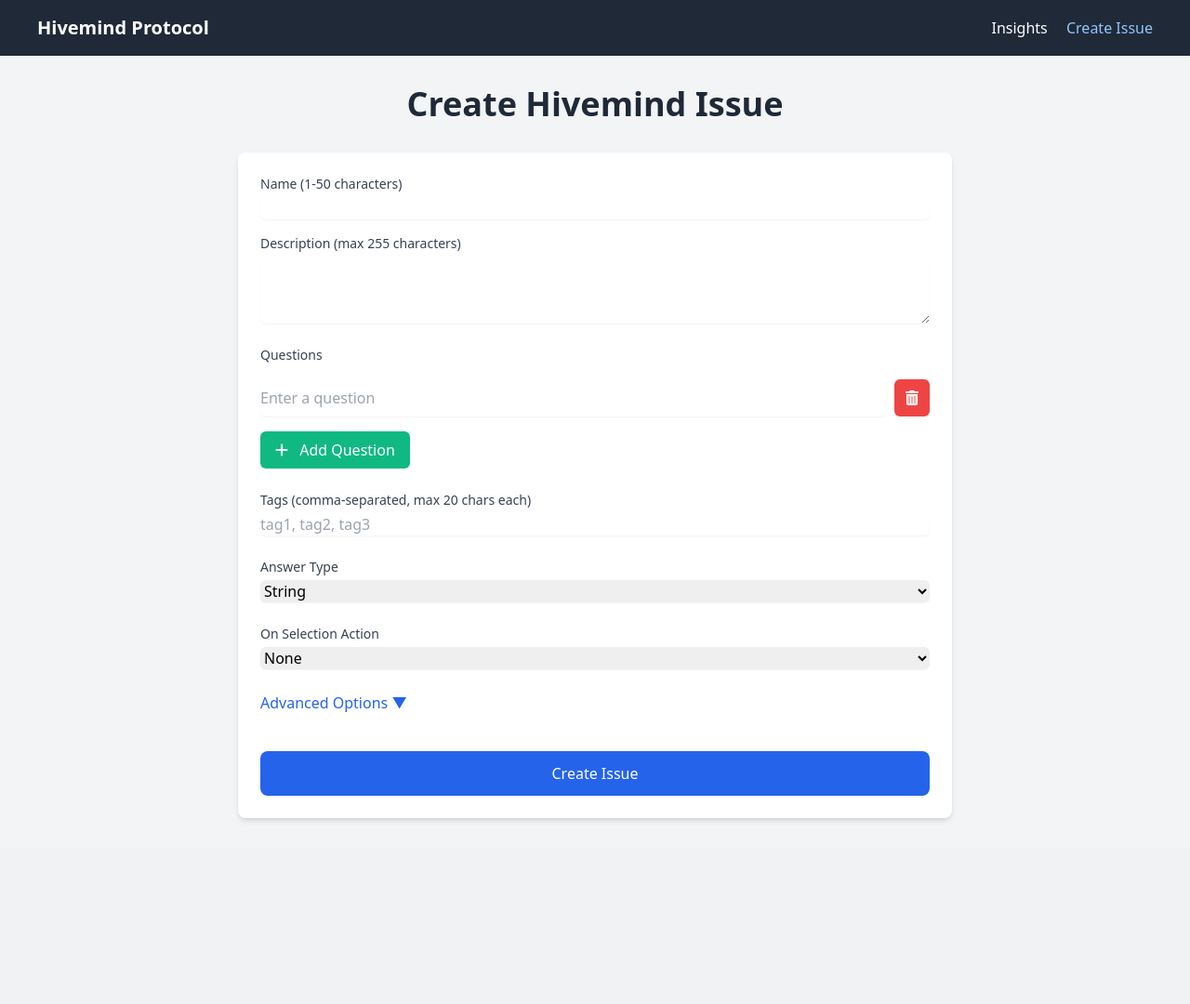
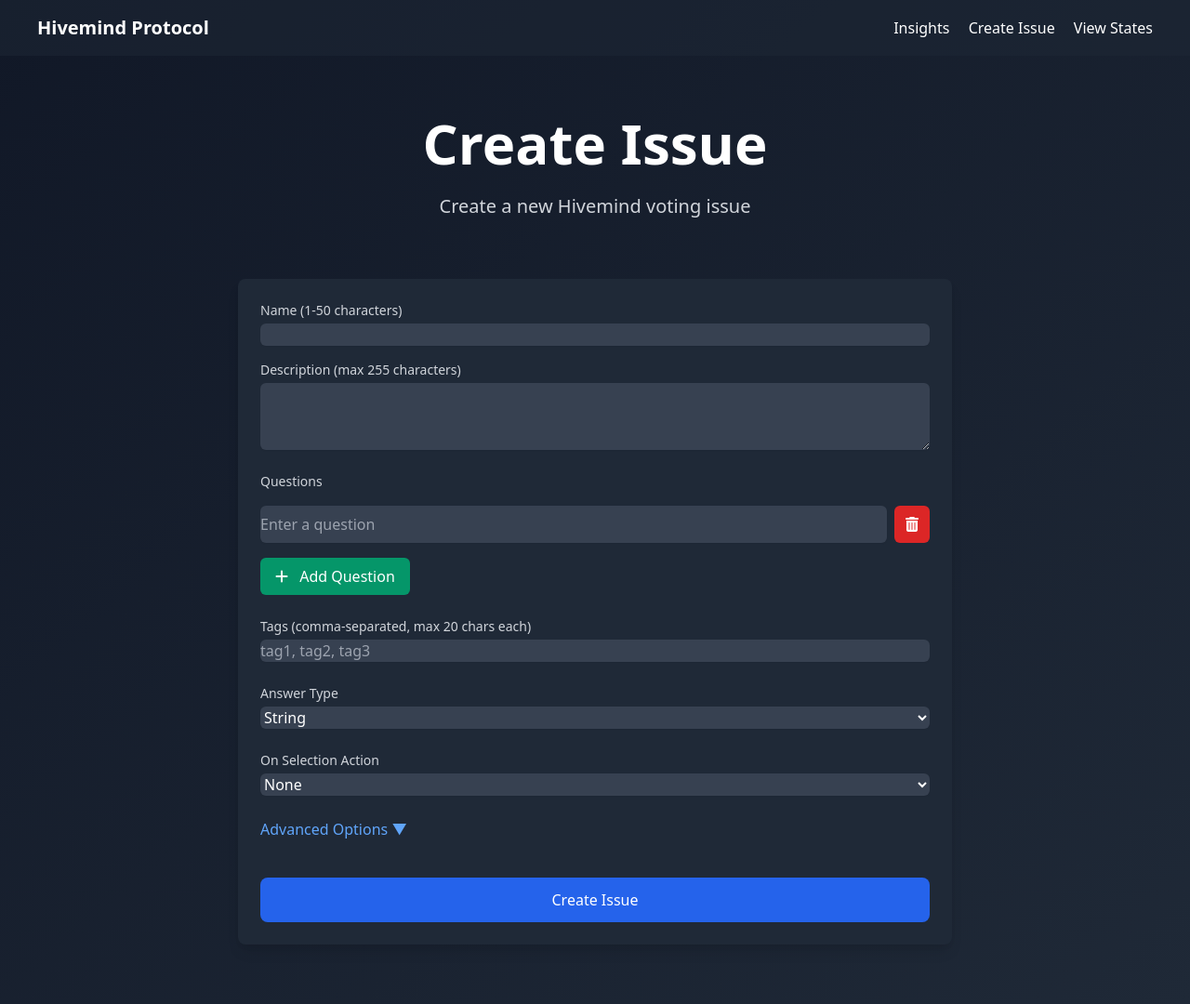
Before and after one commit to ValyrianTech/hivemind-python, a FastAPI app: page /create in a window 1280 px wide. Shown: the whole page at 93% size. Before the commit the page ends 883 px from the top, so only its background shows below. Run offline with FastAPI, Linux system fonts and the light colour scheme.

Commit message:
style: update create page to match dark theme and fix IPFS hash display
- Add dark gradient background and consistent navigation
- Update form styling with dark theme inputs and better contrast
- Fix JavaScript error with firstElementChild
- Fix IPFS hash display in success message
- Improve button and interactive element styling
- Add consistent spacing and typography

```diff
--- a/hivemind/templates/create.html
+++ b/hivemind/templates/create.html
@@ -8,53 +8,57 @@
     <link href="https://cdnjs.cloudflare.com/ajax/libs/font-awesome/6.0.0/css/all.min.css" rel="stylesheet">
     <link rel="stylesheet" href="{{ url_for('static', path='style.css') }}">
 </head>
-<body class="bg-gray-100 min-h-screen">
-    <!-- Navigation -->
-    <nav class="bg-gray-800 text-white p-4">
+<body class="bg-gradient-to-br from-gray-900 to-gray-800 min-h-screen text-white">
+    <nav class="bg-gray-800 bg-opacity-50 text-white p-4">
         <div class="container mx-auto flex justify-between items-center">
             <a href="/" class="text-xl font-bold">Hivemind Protocol</a>
             <div class="space-x-4">
                 <a href="/insights" class="hover:text-blue-300">Insights</a>
-                <a href="/create" class="text-blue-300">Create Issue</a>
+                <a href="/create" class="hover:text-blue-300">Create Issue</a>
+                <a href="/states" class="hover:text-blue-300">View States</a>
             </div>
         </div>
     </nav>
 
-    <div class="container mx-auto px-4 py-8">
-        <h1 class="text-4xl font-bold text-center mb-8 text-gray-800">Create Hivemind Issue</h1>
+    <div class="container mx-auto px-4 py-16">
+        <!-- Hero Section -->
+        <div class="text-center mb-16">
+            <h1 class="text-6xl font-bold mb-6">Create Issue</h1>
+            <p class="text-xl text-gray-300 mb-8">Create a new Hivemind voting issue</p>
+        </div>
 
-        <div class="max-w-3xl mx-auto bg-white rounded-lg shadow-md p-6">
+        <div class="max-w-3xl mx-auto bg-gray-800 rounded-lg shadow-lg p-6">
             <form id="createIssueForm" class="space-y-6">
                 <!-- Basic Information -->
                 <div class="space-y-4">
                     <div>
-                        <label class="block text-sm font-medium text-gray-700">Name (1-50 characters)</label>
+                        <label class="block text-sm font-medium text-gray-300">Name (1-50 characters)</label>
                         <input type="text" id="name" required maxlength="50"
-                               class="mt-1 block w-full rounded-md border-gray-300 shadow-sm focus:border-blue-500 focus:ring-blue-500">
+                               class="mt-1 block w-full rounded-md border-gray-600 bg-gray-700 text-white shadow-sm focus:border-blue-500 focus:ring-blue-500">
                     </div>
 
                     <div>
-                        <label class="block text-sm font-medium text-gray-700">Description (max 255 characters)</label>
+                        <label class="block text-sm font-medium text-gray-300">Description (max 255 characters)</label>
                         <textarea id="description" required maxlength="255" rows="3"
-                                  class="mt-1 block w-full rounded-md border-gray-300 shadow-sm focus:border-blue-500 focus:ring-blue-500"></textarea>
+                                  class="mt-1 block w-full rounded-md border-gray-600 bg-gray-700 text-white shadow-sm focus:border-blue-500 focus:ring-blue-500"></textarea>
                     </div>
                 </div>
 
                 <!-- Questions -->
                 <div class="space-y-4">
-                    <label class="block text-sm font-medium text-gray-700">Questions</label>
+                    <label class="block text-sm font-medium text-gray-300">Questions</label>
                     <div id="questions-container" class="space-y-2">
                         <div class="flex space-x-2">
                             <input type="text" required maxlength="255" placeholder="Enter a question"
-                                   class="flex-1 rounded-md border-gray-300 shadow-sm focus:border-blue-500 focus:ring-blue-500">
+                                   class="flex-1 rounded-md border-gray-600 bg-gray-700 text-white shadow-sm focus:border-blue-500 focus:ring-blue-500">
                             <button type="button" onclick="removeQuestion(this)"
-                                    class="px-3 py-2 bg-red-500 text-white rounded-md hover:bg-red-600 transition-colors duration-200">
+                                    class="px-3 py-2 bg-red-600 text-white rounded-md hover:bg-red-700 transition-colors duration-200 transform hover:scale-105">
                                 <i class="fas fa-trash-alt"></i>
                             </button>
                         </div>
                     </div>
                     <button type="button" onclick="addQuestion()"
-                            class="px-4 py-2 bg-green-500 text-white rounded-md hover:bg-green-600 transition-colors duration-200">
+                            class="px-4 py-2 bg-green-600 text-white rounded-md hover:bg-green-700 transition-colors duration-200 transform hover:scale-105">
                         <i class="fas fa-plus"></i>
                         <span class="ml-2">Add Question</span>
                     </button>
@@ -62,16 +66,16 @@
 
                 <!-- Tags -->
                 <div>
-                    <label class="block text-sm font-medium text-gray-700">Tags (comma-separated, max 20 chars each)</label>
+                    <label class="block text-sm font-medium text-gray-300">Tags (comma-separated, max 20 chars each)</label>
                     <input type="text" id="tags" required placeholder="tag1, tag2, tag3"
-                           class="mt-1 block w-full rounded-md border-gray-300 shadow-sm focus:border-blue-500 focus:ring-blue-500">
+                           class="mt-1 block w-full rounded-md border-gray-600 bg-gray-700 text-white shadow-sm focus:border-blue-500 focus:ring-blue-500">
                 </div>
 
                 <!-- Answer Type -->
                 <div>
-                    <label class="block text-sm font-medium text-gray-700">Answer Type</label>
+                    <label class="block text-sm font-medium text-gray-300">Answer Type</label>
                     <select id="answer_type" required
-                            class="mt-1 block w-full rounded-md border-gray-300 shadow-sm focus:border-blue-500 focus:ring-blue-500">
+                            class="mt-1 block w-full rounded-md border-gray-600 bg-gray-700 text-white shadow-sm focus:border-blue-500 focus:ring-blue-500">
                         <option value="String">String</option>
                         <option value="Bool">Bool</option>
                         <option value="Integer">Integer</option>
@@ -86,9 +90,9 @@
 
                 <!-- On Selection -->
                 <div>
-                    <label class="block text-sm font-medium text-gray-700">On Selection Action</label>
+                    <label class="block text-sm font-medium text-gray-300">On Selection Action</label>
                     <select id="on_selection"
-                            class="mt-1 block w-full rounded-md border-gray-300 shadow-sm focus:border-blue-500 focus:ring-blue-500">
+                            class="mt-1 block w-full rounded-md border-gray-600 bg-gray-700 text-white shadow-sm focus:border-blue-500 focus:ring-blue-500">
                         <option value="">None</option>
                         <option value="Finalize">Finalize</option>
                         <option value="Exclude">Exclude</option>
@@ -99,7 +103,7 @@
                 <!-- Advanced Options Toggle -->
                 <div>
                     <button type="button" onclick="toggleAdvancedOptions()"
-                            class="text-blue-600 hover:text-blue-800 font-medium">
+                            class="text-blue-400 hover:text-blue-300 font-medium transition-colors duration-200">
                         Advanced Options ▼
                     </button>
                 </div>
@@ -108,30 +112,30 @@
                 <div id="advancedOptions" class="hidden space-y-4">
                     <!-- Constraints -->
                     <div>
-                        <label class="block text-sm font-medium text-gray-700">Constraints (JSON)</label>
+                        <label class="block text-sm font-medium text-gray-300">Constraints (JSON)</label>
                         <textarea id="constraints" rows="4" placeholder='{
   "min_length": 1,
   "max_length": 100,
   "choices": ["option1", "option2"]
 }'
-                                  class="mt-1 block w-full rounded-md border-gray-300 shadow-sm focus:border-blue-500 focus:ring-blue-500 font-mono text-sm"></textarea>
+                                  class="mt-1 block w-full rounded-md border-gray-600 bg-gray-700 text-white shadow-sm focus:border-blue-500 focus:ring-blue-500 font-mono text-sm"></textarea>
                     </div>
 
                     <!-- Restrictions -->
                     <div>
-                        <label class="block text-sm font-medium text-gray-700">Restrictions (JSON)</label>
+                        <label class="block text-sm font-medium text-gray-300">Restrictions (JSON)</label>
                         <textarea id="restrictions" rows="4" placeholder='{
   "addresses": ["addr1", "addr2"],
   "options_per_address": 1
 }'
-                                  class="mt-1 block w-full rounded-md border-gray-300 shadow-sm focus:border-blue-500 focus:ring-blue-500 font-mono text-sm"></textarea>
+                                  class="mt-1 block w-full rounded-md border-gray-600 bg-gray-700 text-white shadow-sm focus:border-blue-500 focus:ring-blue-500 font-mono text-sm"></textarea>
                     </div>
                 </div>
 
                 <!-- Submit Button -->
                 <div class="pt-4">
                     <button type="submit"
-                            class="w-full px-6 py-3 bg-blue-600 text-white rounded-lg hover:bg-blue-700 focus:outline-none focus:ring-2 focus:ring-blue-500">
+                            class="w-full px-6 py-3 bg-blue-600 text-white rounded-lg hover:bg-blue-700 focus:outline-none focus:ring-2 focus:ring-blue-500 transform hover:scale-105 transition duration-200">
                         Create Issue
                     </button>
                 </div>
@@ -139,12 +143,12 @@
 
             <!-- Result Display -->
             <div id="result" class="mt-6 hidden">
-                <div class="bg-green-50 border border-green-200 rounded-md p-4">
-                    <h3 class="text-lg font-medium text-green-800">Issue Created Successfully!</h3>
-                    <p class="mt-2 text-sm text-green-600">IPFS CID: <span id="issueCid" class="font-mono"></span></p>
+                <div class="bg-gray-700 border border-green-500 rounded-md p-4">
+                    <h3 class="text-lg font-medium text-green-400">Issue Created Successfully!</h3>
+                    <p class="mt-2 text-sm text-gray-300">IPFS CID: <span id="issueCid" class="font-mono text-blue-400"></span></p>
                     <div class="mt-4">
                         <a id="viewInsights" href="#"
-                           class="text-green-700 hover:text-green-900 font-medium">
+                           class="text-blue-400 hover:text-blue-300 font-medium transition-colors duration-200">
                             View in Insights →
                         </a>
                     </div>
@@ -160,9 +164,9 @@
             div.className = 'flex space-x-2';
             div.innerHTML = `
                 <input type="text" required maxlength="255" placeholder="Enter a question"
-                       class="flex-1 rounded-md border-gray-300 shadow-sm focus:border-blue-500 focus:ring-blue-500">
+                       class="flex-1 rounded-md border-gray-600 bg-gray-700 text-white shadow-sm focus:border-blue-500 focus:ring-blue-500">
                 <button type="button" onclick="removeQuestion(this)"
-                        class="px-3 py-2 bg-red-500 text-white rounded-md hover:bg-red-600 transition-colors duration-200">
+                        class="px-3 py-2 bg-red-600 text-white rounded-md hover:bg-red-700 transition-colors duration-200 transform hover:scale-105">
                     <i class="fas fa-trash-alt"></i>
                 </button>
             `;
@@ -204,22 +208,23 @@
                 on_selection: document.getElementById('on_selection').value || null
             };
 
-            // Parse JSON fields if not empty
+            // Parse JSON fields if they're not empty
             const constraints = document.getElementById('constraints').value.trim();
+            const restrictions = document.getElementById('restrictions').value.trim();
+
             if (constraints) {
                 try {
                     data.constraints = JSON.parse(constraints);
-                } catch (e) {
+                } catch (error) {
                     alert('Invalid JSON in constraints field');
                     return;
                 }
             }
 
-            const restrictions = document.getElementById('restrictions').value.trim();
             if (restrictions) {
                 try {
                     data.restrictions = JSON.parse(restrictions);
-                } catch (e) {
+                } catch (error) {
                     alert('Invalid JSON in restrictions field');
                     return;
                 }
@@ -234,23 +239,32 @@
                     body: JSON.stringify(data)
                 });
 
-                if (!response.ok) {
-                    const error = await response.json();
-                    throw new Error(error.detail || 'Failed to create issue');
-                }
-
                 const result = await response.json();
 
-                // Show success message
-                document.getElementById('result').classList.remove('hidden');
-                document.getElementById('issueCid').textContent = result.cid;
-                document.getElementById('viewInsights').href = `/insights?ipfs_hash=${result.cid}`;
+                if (response.ok) {
+                    const resultDiv = document.getElementById('result');
+                    const issueCid = document.getElementById('issueCid');
+                    const viewInsights = document.getElementById('viewInsights');
 
-                // Clear form
-                e.target.reset();
+                    issueCid.textContent = result.cid;
+                    viewInsights.href = `/insights?ipfs_hash=${result.cid}`;
+                    resultDiv.classList.remove('hidden');
 
+                    // Clear form
+                    document.getElementById('createIssueForm').reset();
+                    const questionsContainer = document.getElementById('questions-container');
+                    while (questionsContainer.children.length > 1) {
+                        questionsContainer.lastChild.remove();
+                    }
+                    const firstQuestion = questionsContainer.firstElementChild;
+                    if (firstQuestion) {
+                        firstQuestion.querySelector('input').value = '';
+                    }
+                } else {
+                    alert(result.detail || 'Failed to create issue');
+                }
             } catch (error) {
-                alert(error.message);
+                alert('Error creating issue: ' + error.message);
             }
         });
     </script>
```
